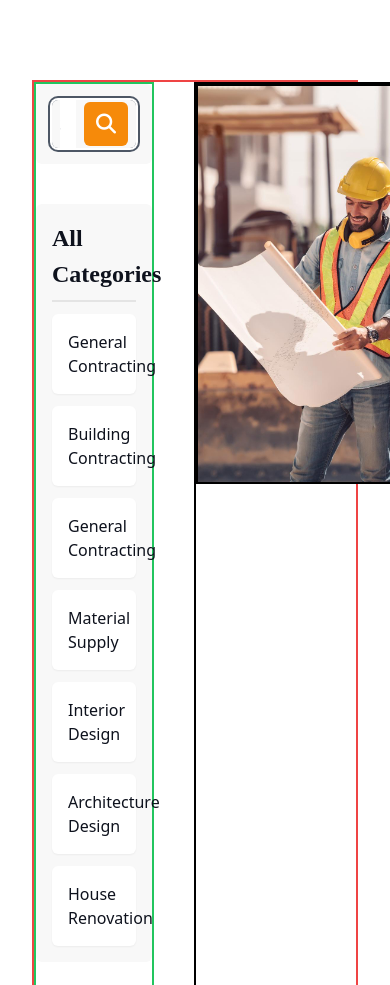
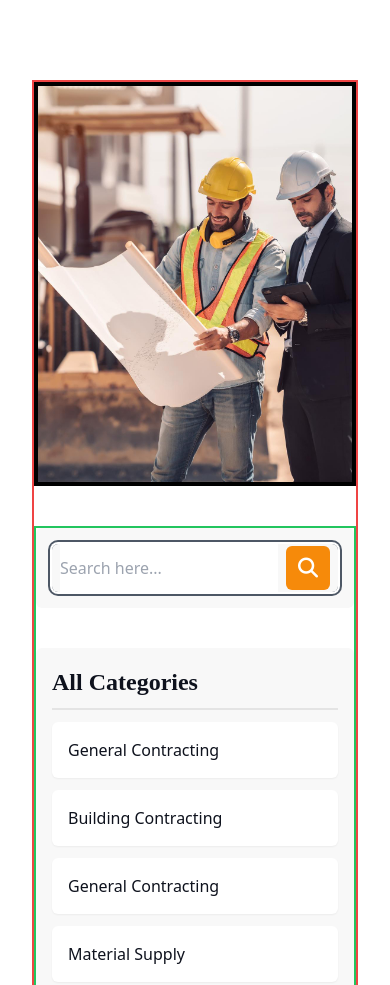
Before and after one commit to Emam-Bokhari/Construction-Portfolio-Template, a website: page src/blog.html in a window 390 px wide. Shown: the part 598-1583 px from the top of the page. Drawn offline with Linux system fonts and the light colour scheme.

Commit message:
fix responsive issue in blog page

```diff
--- a/src/blog.html
+++ b/src/blog.html
@@ -156,11 +156,11 @@
     <div class=" bg-white my-20">
         <div class="max-w-screen-xl mx-auto px-8 md:px-16 lg:px-8  ">
 
-            <div class="grid grid-cols-12 gap-10 border-2 border-red-500">
+            <div class="flex flex-col-reverse lg:flex-row  gap-10 border-2 border-red-500">
 
 
                 <!-- Start right side -->
-                <div class="border-2 border-green-500  col-span-4">
+                <div class="border-2 border-green-500 w-full lg:w-2/5  xl:w-1/3">
 
                     <!-- start search box -->
                     <div class="bg-[#F8F8F8] p-4 rounded-md">
@@ -404,7 +404,7 @@
                 <!-- Ends right side -->
 
                 <!-- Start left side -->
-                <div class="border-2 border-black col-span-8">
+                <div class="border-2 border-black w-full lg:w-3/5 xl:w-2/3">
 
                     <!-- image -->
                     <div>
```
Also changed, not shown: src/output.css.
